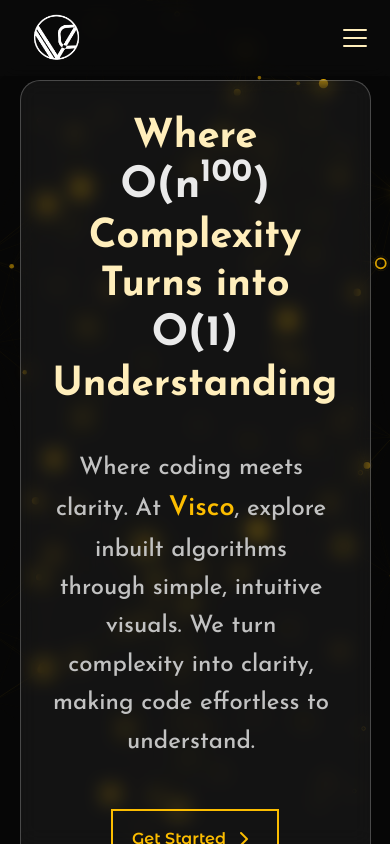
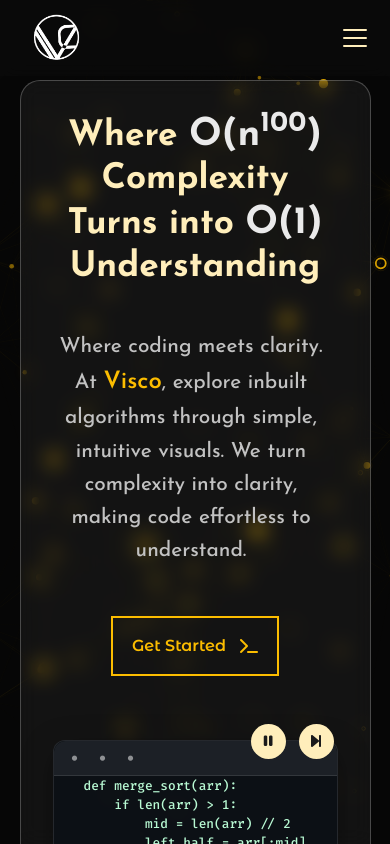
Before and after one commit to Saheli-M01/Visco_Fixing, a React (Vite) app: page / in a window 390 px wide. Built offline with nearby package versions, Linux system fonts and the light colour scheme.

Commit message:
Added About section

```diff
--- a/src/components/Elements/About.jsx
+++ b/src/components/Elements/About.jsx
@@ -1,10 +1,21 @@
 import React from "react";
-
+import "../../styles/ElementStyle/_about.scss";
 const About = () => {
   return (
-    <div className="about">
-      <h1>About Us</h1>
-    </div>
+    <section id="about">
+      <div className="container">
+        <div className="row text-center">
+          <h1 className="pb-2">About Us</h1>
+
+          <h4>
+          At Visco, we specialize in visualizing algorithms through dynamic animations and syntax-highlighted code snippets. Our platform helps it easier to understand complex logic through clear, engaging visuals.
+          </h4>
+          <h5><i className="fa-solid fa-check me-2"></i>Watch algorithms unfold step by step with smooth, real-time visuals.</h5>
+          <h5><i className="fa-solid fa-check me-2"></i>Understand intricate processes through intuitive, structured breakdowns.</h5>
+          <h5><i className="fa-solid fa-check me-2"></i>Control execution flow, tweak inputs, and see instant results.</h5>
+        </div>
+      </div>
+    </section>
   );
 };
 
--- a/src/styles/ElementStyle/_about.scss
+++ b/src/styles/ElementStyle/_about.scss
@@ -0,0 +1,60 @@
+@use '../_shared' as *;
+@use '../variables' as *;
+@use '../mixins' as *;
+
+#about {
+  margin-top: 3rem;
+  padding: 2rem 0;
+
+  .container {
+    @extend %glass-background;
+  }
+  h1{
+    @extend %h1-style;
+    color: $primary-text;
+  }
+  h4 {
+    @extend %h4-style;
+    color: $light-yellow;
+  }
+
+  h5 {
+
+    color: $secondary-text;
+    line-height: 2.5rem;
+    font-weight: 400;
+    font-size: get-font-size('large', 'h5');
+    i {
+      color: $dark-yellow;
+    }
+  }
+
+  @include responsive(medium) {
+    h1 {
+      font-size: get-font-size('medium', 'h1') !important;
+    }
+    h4 {
+      font-size: get-font-size('medium', 'h4') !important;
+    }
+    h5 {
+      font-size: get-font-size('medium', 'h5');
+      line-height: 2rem;
+    }
+  }
+
+  @include responsive(mobile) {
+    .container{
+        width:90%;
+       }
+    h1 {
+      font-size: get-font-size('mobile', 'h1') !important;
+    }
+    h4 {
+      font-size: get-font-size('mobile', 'h4') !important;
+    }
+    h5 {
+      font-size: get-font-size('mobile', 'h5');
+      line-height: 1.8rem;
+    }
+  }
+}
--- a/src/styles/ElementStyle/_home.scss
+++ b/src/styles/ElementStyle/_home.scss
@@ -108,12 +108,11 @@
 
     // Responsive styles
     @include responsive(large) {
-
         .right {
             .code-container {
                 height: 40vh !important;
                 max-height: 40vh !important;
-                font-size: 0.8rem !important;
+                font-size: get-font-size('large', 'code') !important;
             }
         }
     }
@@ -124,15 +123,15 @@
             text-align: center;
             margin-bottom: 1rem;
             h1{
-                font-size: 2.5rem !important;
+                font-size: get-font-size('medium', 'h1') !important;
                 span{
-                    font-size: 2.7rem !important;
+                    font-size: get-font-size('medium', 'h1-span') !important;
                 }
             }
             h4{
-                font-size: 1.5rem !important;
+                font-size: get-font-size('medium', 'h4') !important;
                 span{
-                    font-size: 1.7rem !important;
+                    font-size: get-font-size('medium', 'h4-span') !important;
                 }
             }
         }
@@ -141,6 +140,7 @@
             .code-container {
                 height: 40vh !important;
                 max-height: 40vh !important;
+                font-size: get-font-size('medium', 'code');
             }
         }
     }
@@ -170,7 +170,7 @@
             .code-container {
                 height: 30vh !important;
                 max-height: 30vh !important;
-                font-size: clamp(0.7rem, 1.4vw, 0.8rem);
+                font-size: get-font-size('mobile', 'code');
             }
         }
     }
--- a/src/styles/_variables.scss
+++ b/src/styles/_variables.scss
@@ -45,6 +45,39 @@
 $font-code: 0.85vw;
 $font-p: 1rem;
 
+// Responsive Font Sizes
+$font-sizes: (
+  'large': (
+    'h1': 2.5rem,
+    'h1-span': 2.7rem,
+    'h4': 1.5rem,
+    'h4-span': 1.7rem,
+    'h5': 1.2rem,
+    'code': 0.8rem
+  ),
+  'medium': (
+    'h1': 2.2rem,
+    'h1-span': 2.4rem,
+    'h4': 1.3rem,
+    'h4-span': 1.5rem,
+    'h5': 1.1rem,
+    'code': clamp(0.8rem, 1.5vw, 0.9rem)
+  ),
+  'mobile': (
+    'h1': 2rem,
+    'h1-span': 2.2rem,
+    'h4': 1.1rem,
+    'h4-span': 1.3rem,
+    'h5': 1rem,
+    'code': clamp(0.7rem, 1.4vw, 0.8rem)
+  )
+);
+
+// Function to get responsive font size
+@function get-font-size($breakpoint, $element) {
+  @return map-get(map-get($font-sizes, $breakpoint), $element);
+}
+
 // Transitions
 $transition-fast: 0.3s ease-in-out;
 $transition-medium: 0.5s ease;
--- a/src/styles/main.css
+++ b/src/styles/main.css
@@ -474,104 +474,104 @@
   box-shadow: 0 0 10px #ddce78;
 }
 .particle:nth-child(1) {
-  left: 29%;
-  top: 65%;
+  left: 88%;
+  top: 81%;
   animation-delay: -3s;
 }
 .particle:nth-child(2) {
-  left: 13%;
-  top: 30%;
-  animation-delay: -4s;
+  left: 42%;
+  top: 87%;
+  animation-delay: -2s;
 }
 .particle:nth-child(3) {
-  left: 83%;
-  top: 89%;
-  animation-delay: -4s;
+  left: 5%;
+  top: 36%;
+  animation-delay: -2s;
 }
 .particle:nth-child(4) {
-  left: 21%;
-  top: 26%;
+  left: 32%;
+  top: 90%;
   animation-delay: -4s;
 }
 .particle:nth-child(5) {
-  left: 6%;
-  top: 61%;
+  left: 70%;
+  top: 15%;
+  animation-delay: -3s;
+}
+.particle:nth-child(6) {
+  left: 18%;
+  top: 87%;
+  animation-delay: -3s;
+}
+.particle:nth-child(7) {
+  left: 32%;
+  top: 93%;
+  animation-delay: -3s;
+}
+.particle:nth-child(8) {
+  left: 25%;
+  top: 81%;
+  animation-delay: -1s;
+}
+.particle:nth-child(9) {
+  left: 99%;
+  top: 46%;
   animation-delay: -4s;
 }
-.particle:nth-child(6) {
-  left: 55%;
-  top: 36%;
-  animation-delay: -2s;
-}
-.particle:nth-child(7) {
-  left: 76%;
-  top: 70%;
-  animation-delay: -2s;
-}
-.particle:nth-child(8) {
-  left: 33%;
-  top: 4%;
-  animation-delay: -2s;
-}
-.particle:nth-child(9) {
-  left: 88%;
-  top: 23%;
-  animation-delay: -1s;
-}
 .particle:nth-child(10) {
-  left: 90%;
-  top: 8%;
+  left: 40%;
+  top: 83%;
   animation-delay: -3s;
 }
 .particle:nth-child(11) {
-  left: 6%;
-  top: 7%;
-  animation-delay: -1s;
+  left: 91%;
+  top: 8%;
+  animation-delay: -2s;
 }
 .particle:nth-child(12) {
-  left: 82%;
-  top: 91%;
-  animation-delay: -1s;
+  left: 62%;
+  top: 18%;
+  animation-delay: -4s;
 }
 .particle:nth-child(13) {
-  left: 35%;
-  top: 20%;
+  left: 2%;
+  top: 79%;
   animation-delay: -1s;
 }
 .particle:nth-child(14) {
-  left: 70%;
-  top: 39%;
-  animation-delay: -4s;
+  left: 8%;
+  top: 69%;
+  animation-delay: -1s;
 }
 .particle:nth-child(15) {
-  left: 11%;
-  top: 68%;
+  left: 99%;
+  top: 81%;
   animation-delay: -1s;
 }
 .particle:nth-child(16) {
-  left: 15%;
-  top: 1%;
-  animation-delay: -2s;
+  left: 7%;
+  top: 61%;
+  animation-delay: -1s;
 }
 .particle:nth-child(17) {
-  left: 64%;
-  top: 80%;
-  animation-delay: -2s;
+  left: 8%;
+  top: 22%;
+  animation-delay: -4s;
 }
 .particle:nth-child(18) {
-  left: 52%;
-  top: 37%;
+  left: 58%;
+  top: 19%;
   animation-delay: -4s;
 }
 .particle:nth-child(19) {
-  left: 18%;
-  top: 33%;
-  animation-delay: -4s;
+  left: 87%;
+  top: 25%;
+  animation-delay: -2s;
 }
 .particle:nth-child(20) {
-  left: 48%;
-  top: 32%;
-  animation-delay: -1s;
+  left: 75%;
+  top: 20%;
+  animation-delay: -3s;
 }
 
 @keyframes rotate {
@@ -707,20 +707,21 @@
     margin-bottom: 1rem;
   }
   #home .left h1 {
-    font-size: 2.5rem !important;
+    font-size: 2.2rem !important;
   }
   #home .left h1 span {
-    font-size: 2.7rem !important;
+    font-size: 2.4rem !important;
   }
   #home .left h4 {
-    font-size: 1.5rem !important;
+    font-size: 1.3rem !important;
   }
   #home .left h4 span {
-    font-size: 1.7rem !important;
+    font-size: 1.5rem !important;
   }
   #home .right .code-container {
     height: 40vh !important;
     max-height: 40vh !important;
+    font-size: clamp(0.8rem, 1.5vw, 0.9rem);
   }
 }
 @media (max-width: 768px) {
```
Also changed, not shown: 1 other file (tests, documents, lock files or other folders).
